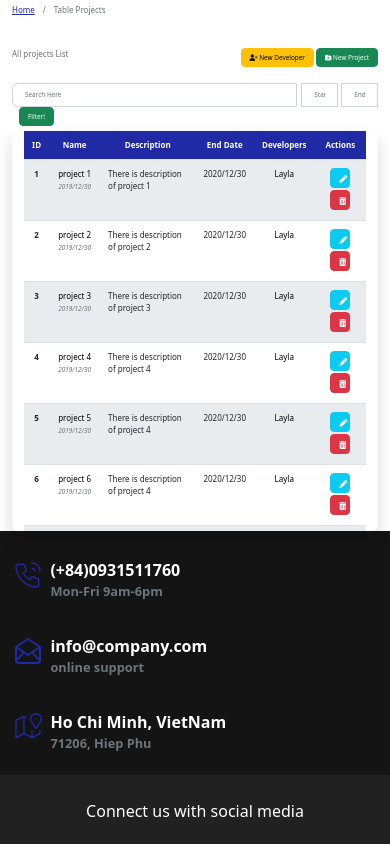
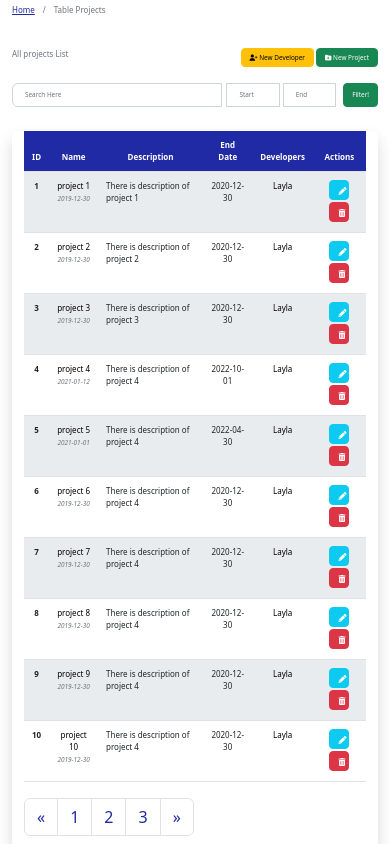
Before and after one commit to ClarkLe01/demo_javascript, a website: page list_projects.html in a window 390 px wide. Shown: the part 960-1804 px from the top of the page. Drawn offline with nearby package versions, Linux system fonts and the light colour scheme.

Commit message:
add datetime filter js and create pagination.js

```diff
--- a/assets/data/sample1.json
+++ b/assets/data/project_data.json
@@ -4,80 +4,80 @@
             "id":1,
             "name": "project 1",
             "description": "There is description of project 1",
-            "start": "2019/12/30",
-            "end": "2020/12/30",
+            "start": "2019-12-30",
+            "end": "2020-12-30",
             "owner": "Layla"
         },
         {
             "id":2,
             "name": "project 2",
             "description": "There is description of project 2",
-            "start": "2019/12/30",
-            "end": "2020/12/30",
+            "start": "2019-12-30",
+            "end": "2020-12-30",
             "owner": "Layla"
         },
         {
             "id":3,
             "name": "project 3",
             "description": "There is description of project 3",
-            "start": "2019/12/30",
-            "end": "2020/12/30",
+            "start": "2019-12-30",
+            "end": "2020-12-30",
             "owner": "Layla"
         },
         {
             "id":4,
             "name": "project 4",
             "description": "There is description of project 4",
-            "start": "2019/12/30",
-            "end": "2020/12/30",
+            "start": "2021-01-12",
+            "end": "2022-10-01",
             "owner": "Layla"
         },
         {
             "id":5,
             "name": "project 5",
             "description": "There is description of project 4",
-            "start": "2019/12/30",
-            "end": "2020/12/30",
+            "start": "2021-01-01",
+            "end": "2022-04-30",
             "owner": "Layla"
         },
         {
             "id":6,
             "name": "project 6",
             "description": "There is description of project 4",
-            "start": "2019/12/30",
-            "end": "2020/12/30",
+            "start": "2019-12-30",
+            "end": "2020-12-30",
             "owner": "Layla"
         },
         {
             "id":7,
             "name": "project 7",
             "description": "There is description of project 4",
-            "start": "2019/12/30",
-            "end": "2020/12/30",
+            "start": "2019-12-30",
+            "end": "2020-12-30",
             "owner": "Layla"
         },
         {
             "id":8,
             "name": "project 8",
             "description": "There is description of project 4",
-            "start": "2019/12/30",
-            "end": "2020/12/30",
+            "start": "2019-12-30",
+            "end": "2020-12-30",
             "owner": "Layla"
         },
         {
             "id":9,
             "name": "project 9",
             "description": "There is description of project 4",
-            "start": "2019/12/30",
-            "end": "2020/12/30",
+            "start": "2019-12-30",
+            "end": "2020-12-30",
             "owner": "Layla"
         },
         {
             "id":10,
             "name": "project 10",
             "description": "There is description of project 4",
-            "start": "2019/12/30",
-            "end": "2020/12/30",
+            "start": "2019-12-30",
+            "end": "2020-12-30",
             "owner": "Layla"
         }
     ]
--- a/assets/js/datetimepicker.js
+++ b/assets/js/datetimepicker.js
@@ -5,3 +5,10 @@ flatpickr(".js-datepicker", {
     altFormat: "d/m/Y",
     dateFormat: "Y-m-d",
 });
+
+
+flatpickr(".search-datepicker", {
+    altInput: true,
+    altFormat: "d/m/Y",
+    dateFormat: "Y-m-d",
+});
--- a/assets/js/models.js
+++ b/assets/js/models.js
@@ -1,4 +1,4 @@
-class Project {
+class Project_html {
     constructor(json) {
         this.id = json['id'];
         this.name = json['name']
@@ -16,7 +16,7 @@ class Project {
     getTdName() {
         let td = document.createElement('td');
         let a_link = document.createElement('a');
-        a_link.setAttribute('href', './update_Project.html');
+        a_link.setAttribute('href', `./update_Project.html?id=${this.id}`);
         a_link.innerText = this.name;
         td.appendChild(a_link);
         td.appendChild(document.createElement('br'));
@@ -39,7 +39,7 @@ class Project {
     getDev() {
         let td = document.createElement('td');
         let a_link = document.createElement('a');
-        a_link.setAttribute('href', './update_Developer.html');
+        a_link.setAttribute('href', `./update_Developer.html?id_project=${this.id}`);
         a_link.innerText = this.dev;
         td.appendChild(a_link);
         return td;
@@ -49,7 +49,7 @@ class Project {
         td.setAttribute('class', 'm-1')
         td.innerHTML = `
         <div class="btn-container">
-            <a href="./update_Project.html" class="btn btn-info btn-sm">
+            <a href="./update_Project.html?id=${this.id}" class="btn btn-info btn-sm">
                 <i class="fa fa-pencil"></i>
                 <spanclass="m-1">Edit</spanclass=>
             </a>
--- /dev/null
+++ b/assets/js/pagination.js
@@ -0,0 +1 @@
+var url_data = './assets/data/project_data.json';
--- a/assets/js/search_project.js
+++ b/assets/js/search_project.js
@@ -1,7 +1,8 @@
+var url_data = './assets/data/project_data.json';
+
 $(document).ready(() => {
     $('#search_input').keyup(() => {
         var Jsondata = null;
-        var url_data = './assets/data/sample1.json';
         var value = $('#search_input').val();
         $.ajax({
             url: url_data,
@@ -16,7 +17,7 @@ $(document).ready(() => {
                 for(let i in search_data){
                     var drow = document.createElement('tr');
                     drow.setAttribute("id", `project_${i}`);
-                    let df = new Project(search_data[i]);
+                    let df = new Project_html(search_data[i]);
                     drow.append(df.getTdId());
                     drow.append(df.getTdName());
                     drow.append(df.getDesc());
@@ -28,4 +29,48 @@ $(document).ready(() => {
             }
         });
     })
+
+    $('#search_project_btn').click(()=>{
+        var start_date = $('#startdate-search').val();
+        var end_date = $('#finaldate-search').val();
+        if(start_date.length==0&&end_date.length==0){
+            alert('Please input date');
+        }
+        else{
+            filter_byDate(start_date,end_date);
+        }
+    })
 })
+
+
+var filter_byDate = (start,end)=>{
+    if(Date.parse(start)>Date.parse(end)){
+        alert('Please choose proper the range of date');
+    }
+    else{
+        $.ajax({
+            url: url_data,
+            type: 'get',
+            datatype: 'html',
+            async: true,
+            success: (data) => {
+                Jsondata = data.project_list
+                var search_data = Jsondata.filter((project)=>{return Date.parse(project['start'])>= Date.parse(start) && Date.parse(project['end'])<= Date.parse(end)});
+                var dataTableBody = $('table#project_data tbody');
+                dataTableBody.empty();
+                for(let i in search_data){
+                    var drow = document.createElement('tr');
+                    drow.setAttribute("id", `project_${i}`);
+                    let df = new Project_html(search_data[i]);
+                    drow.append(df.getTdId());
+                    drow.append(df.getTdName());
+                    drow.append(df.getDesc());
+                    drow.append(df.getEnd());
+                    drow.append(df.getDev());
+                    drow.append(df.getAction());
+                    dataTableBody.append(drow);
+                }
+            }
+        });
+    }
+}
--- a/assets/js/show_data.js
+++ b/assets/js/show_data.js
@@ -1,7 +1,7 @@
 $(document).ready(() => {
     console.log("ready");
     var Jsondata = null;
-    var url_data = './assets/data/sample1.json';
+    var url_data = './assets/data/project_data.json';
     $.ajax({
         url: url_data,
         type: 'get',
@@ -17,7 +17,7 @@ $(document).ready(() => {
     for(let i in dataJson){
         var drow = document.createElement('tr');
         drow.setAttribute("id", `project_${i}`);
-        let df = new Project(dataJson[i]);
+        let df = new Project_html(dataJson[i]);
         drow.append(df.getTdId());
         drow.append(df.getTdName());
         drow.append(df.getDesc());
--- a/list_projects.html
+++ b/list_projects.html
@@ -11,6 +11,8 @@
   <link rel="stylesheet" href="./assets/vendors/glightbox/css/glightbox.min.css" />
   <link rel="stylesheet" href="https://cdn.jsdelivr.net/npm/bootstrap-icons@1.9.1/font/bootstrap-icons.css" />
   <link href="https://fonts.googleapis.com/css2?family=Poppins:wght@400;500;600;700;800;900&display=swap" rel="stylesheet" />
+  <link rel="stylesheet" href="./assets/vendors/flatpickr/flatpickr.min.css">
+  <link rel="stylesheet" href="./assets/vendors/flatpickr/themes/material_blue.css">
   <title>List Projects</title>
 </head>
 
@@ -137,9 +139,9 @@
           <div class="row">
             <div class="col-md-12">
               <div class="input-group" id="search-group">
-                <input type="text" placeholder="Search Here" class="form-control col-md-6 w-75" id="search_input">
-                <input type="text" placeholder="Start" class="form-control mx-1 col-lg-3 js-datepicker" id="">
-                <input type="text" placeholder="End" class="form-control col-lg-3 js-datepicker" id="">
+                <input type="text" placeholder="Search Here" class="form-control col-md-6 w-50" id="search_input">
+                <input type="text" placeholder="Start" class="form-control mx-1 col-lg-3 search-datepicker" id="startdate-search">
+                <input type="text" placeholder="End" class="form-control col-lg-3 search-datepicker" id="finaldate-search">
                 <span class="input-group-btn">
                   <button type="button" class="btn btn-sm btn-success" id="search_project_btn"> Filter!</button>
                 </span>
@@ -152,7 +154,7 @@
         <div class="row">
           <div class="col-lg-12 mx-auto bg-white rounded shadow">
             <div class="table-responsive">
-              <table class="table table-fixed tableFixHead" id="project_data">
+              <table class="table" id="project_data">
                 <thead>
                   <tr class="text-center">
                     <th scope="col">ID</th>
@@ -386,6 +388,23 @@
                   </tr> -->
                 </tbody>
               </table>
+              <nav aria-label="Page navigation example">
+                <ul class="pagination">
+                  <li class="page-item">
+                    <a class="page-link" href="#" aria-label="Previous">
+                      <span aria-hidden="true">&laquo;</span>
+                    </a>
+                  </li>
+                  <li class="page-item"><a class="page-link" href="#">1</a></li>
+                  <li class="page-item"><a class="page-link" href="#">2</a></li>
+                  <li class="page-item"><a class="page-link" href="#">3</a></li>
+                  <li class="page-item">
+                    <a class="page-link" href="#" aria-label="Next">
+                      <span aria-hidden="true">&raquo;</span>
+                    </a>
+                  </li>
+                </ul>
+              </nav>
             </div>
           </div>
         </div>
@@ -545,6 +564,9 @@
   <script src="./assets/js/show_data.js"></script>
   <script src="./assets/js/models.js"></script>
   <script src="./assets/js/search_project.js"></script>
+  <script src="./assets/vendors/flatpickr/flatpickr.min.js"></script>
+  <script src="./assets/js/datetimepicker.js"></script>
+  <script src="./assets/js/pagination.js"></script>
 
 </body>
 
--- a/scss/sections/_list-projects.scss
+++ b/scss/sections/_list-projects.scss
@@ -78,8 +78,8 @@
 .table-responsive {
     display: block;
     width: 100%;
-    height: 25rem;
-    overflow-x: auto;
+    // height: 25rem;
+    // overflow-x: auto;
     font-size: 1rem;
     @include media-breakpoint-down(md) {
         font-size: 0.3rem;
@@ -90,9 +90,9 @@
 
     table {
         thead {
-            position: sticky;
-            top: 0;
-            z-index: 1;
+            // position: sticky;
+            // top: 0;
+            // z-index: 1;
             text-transform: capitalize;
             background-color: $primary;
             tr {
```
Also changed, not shown: assets/data/developer_data.json (added, +16 -0 lines), assets/css/style.css, assets/js/update_project.js (added), 1 other file.
